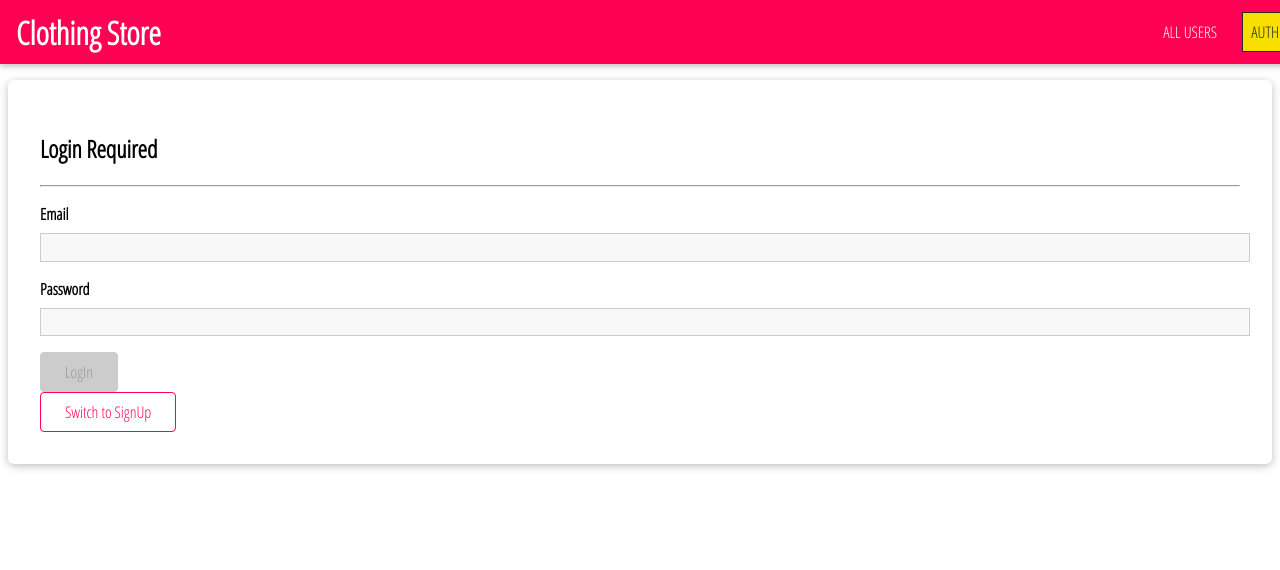
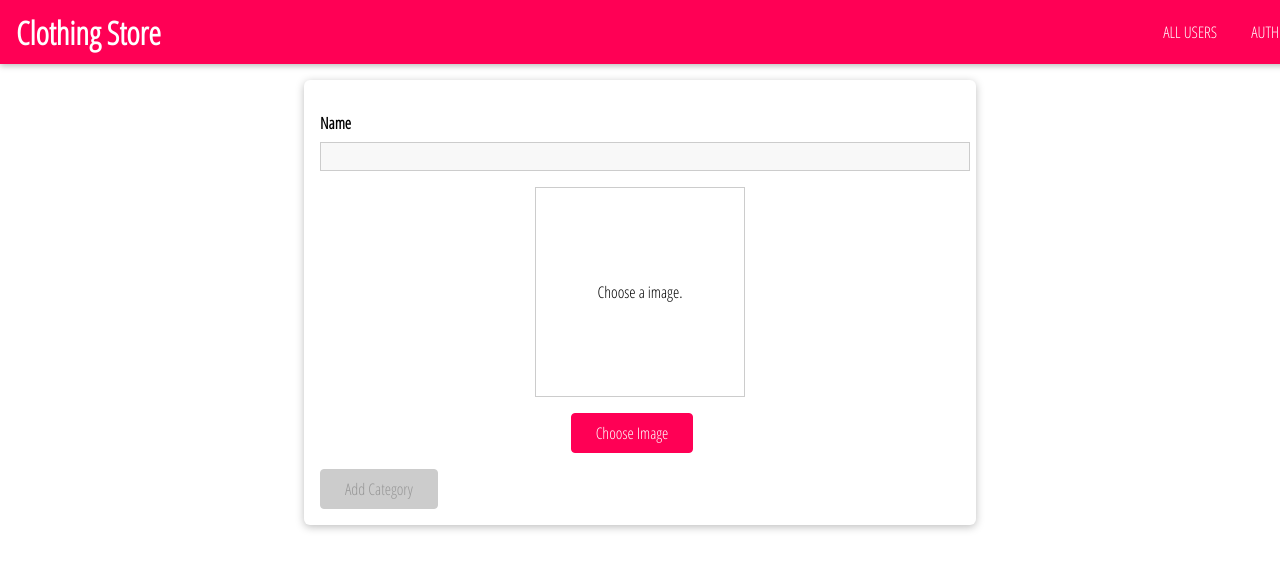
Before and after one commit to tmKamal/clothing-store-front-end, a React (Create React App) app: page /new-category in a window 1280 px wide. Before the commit this address led to /auth. Shown: the top 570 px of the page. Built offline with nearby package versions, Linux system fonts and the light colour scheme.

Commit message:
uploading feature has added to the categories.

```diff
--- a/src/App.js
+++ b/src/App.js
@@ -9,6 +9,7 @@ import {
 import Users from "./admin/pages/admins";
 import Categories from "./category/pages/categories";
 import MainNavigation from "./Common/components/navigation/main-navigation";
+import NewCategory from "./category/pages/new-category";
 import Auth from "./admin/pages/authentication";
 import { AuthContext } from "./Common/context/auth-context";
 
@@ -35,6 +36,9 @@ function App() {
         <Route path="/users" exact>
           <Users></Users>
         </Route>
+        <Route path="/new-category">
+          <NewCategory></NewCategory>
+        </Route>
 
 
         <Redirect to="/"></Redirect>
@@ -48,6 +52,9 @@ function App() {
         </Route>
         <Route path="/" exact>
           <Categories></Categories>
+        </Route>
+        <Route path="/new-category">
+          <NewCategory></NewCategory>
         </Route>
 
         <Route path="/auth">
--- a/src/Common/components/navigation/nav-links.jsx
+++ b/src/Common/components/navigation/nav-links.jsx
@@ -17,6 +17,11 @@ const NavLinks = () => {
       {auth.isLoggedIn && (
         <li>
           <NavLink to="/u1/places">MY ITEMS</NavLink>
+        </li>
+      )}
+      {auth.isLoggedIn && (
+        <li>
+          <NavLink to="/new-category">Create Category</NavLink>
         </li>
       )}
 
--- a/src/category/components/category-item/category-item.jsx
+++ b/src/category/components/category-item/category-item.jsx
@@ -8,7 +8,7 @@ const CategoryItem = props => {
     to={`/${props.id}/items`}>
       <div className='background-img'
           style={{
-              backgroundImage: `url(${props.image})`
+              backgroundImage: `url(http://localhost:9000/${props.image})`
           }} />
       <div className='content'>
           <h1 className='title'>{props.name}</h1>
--- /dev/null
+++ b/src/category/pages/new-category.jsx
@@ -0,0 +1,83 @@
+import React from "react";
+import {useHistory} from "react-router-dom";// to redirect the user to new location
+import Input from "../../Common/components/form-elements/input/input";
+import ImageHandler from "../../Common/components/form-elements/image-handler/image-handler";
+import {
+  VALIDATOR_REQUIRE
+
+} from "../../Common/util/validators/validators";
+import Button from "../../Common/components/form-elements/button";
+import { useForm } from "../../Common/custom-hooks/form-hook";
+import { useHttpClient } from "../../Common/custom-hooks/http-hook";
+
+import ErrorModal from "../../Common/components/UIElements/model/error-model";
+import LoadingSpinner from "../../Common/components/UIElements/loading-spinner/loading-spinner";
+import './new-category.scss';
+
+const NewCategory = () => {
+  const history=useHistory();// to redirect the user to new location.
+
+  const { isLoading, error, sendRequest, errorPopupCloser } = useHttpClient();
+
+  const [formState, inputHandler] = useForm(
+    /* Object destructuring - according to (custom)form-hook -> useForm function, it return the formState and inputHandle. so using destructuring we can catch their values easily.  */
+    {
+      name: {
+        value: "",
+        isValid: false,
+      },
+      image:{
+          value:null,
+          isValid:false
+      }
+    },
+    false
+  );
+
+  const categorySubmitHandler = async (event) => {
+    event.preventDefault();
+    console.log(formState.inputs);
+    /*
+    In here, we have to pass a image too, but images has a binary data type
+    so we can't pass binary data using JSON.
+    therefore, we have to use FormData, which is a browser API.
+    */
+    try {
+        const formData=new FormData();
+        formData.append('name',formState.inputs.name.value);//fist parameter is the key, we will catch this requst in backend using this key.
+        formData.append('image',formState.inputs.image.value);
+      await sendRequest(
+        "http://localhost:9000/api/categories/",
+        "POST",
+        formData
+      );
+      console.log(formState.inputs);
+      history.push('/'); //redirecting user to main page
+    } catch (err) {}
+  };
+
+  return (
+    <React.Fragment>
+      <ErrorModal error={error} onClear={errorPopupCloser}></ErrorModal>
+      <form className="place-form" onSubmit={categorySubmitHandler}>
+        {isLoading && <LoadingSpinner asOverlay></LoadingSpinner>}
+        <Input
+          onInput={inputHandler}
+          id="name"
+          element="input"
+          type="text"
+          label="Name"
+          errorText="Name should not be empty!!"
+          validators={[VALIDATOR_REQUIRE()]}
+        ></Input>
+        <ImageHandler id="image" center onInput={inputHandler}></ImageHandler>
+
+        <Button type="submit" disabled={!formState.isValid}>
+          Add Category
+        </Button>
+      </form>
+    </React.Fragment>
+  );
+};
+
+export default NewCategory;
--- /dev/null
+++ b/src/category/pages/new-category.scss
@@ -0,0 +1,10 @@
+.place-form{
+    list-style:none;
+    margin:0 auto;
+    padding: 1rem;
+    width: 90%;
+    max-width: 40rem;
+    box-shadow:0 2px 8px rgba(0,0,0,0.26);
+    border-radius: 6px;
+    background:white;
+}
```
